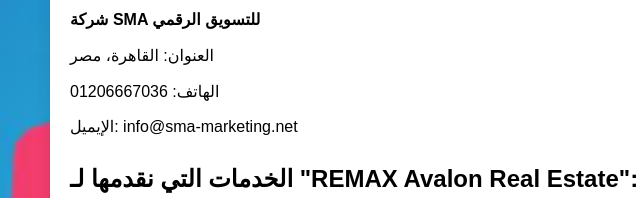
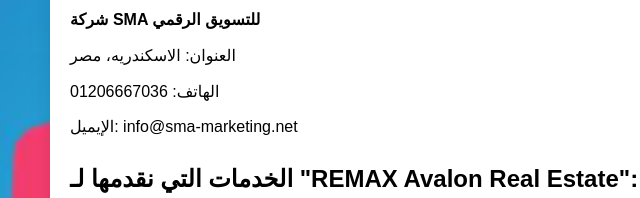
Before and after one commit to SMA-Marktieng/Remax-Avalon, a plain HTML site: page index.html in a window 1280 px wide. Shown: the part 417-615 px from the top of the page, 58-698 px from the left. Drawn offline with Linux system fonts and the light colour scheme.

Commit message:
Update index.html

```diff
--- a/index.html
+++ b/index.html
@@ -29,7 +29,7 @@
 
         <h2>مقدم من:</h2>
         <p><strong>شركة SMA للتسويق الرقمي</strong></p>
-        <p>العنوان: القاهرة، مصر</p>
+        <p>العنوان: الاسكندريه، مصر</p>
         <p>الهاتف: 01206667036</p>
         <p>الإيميل: info@sma-marketing.net</p>
 
```
